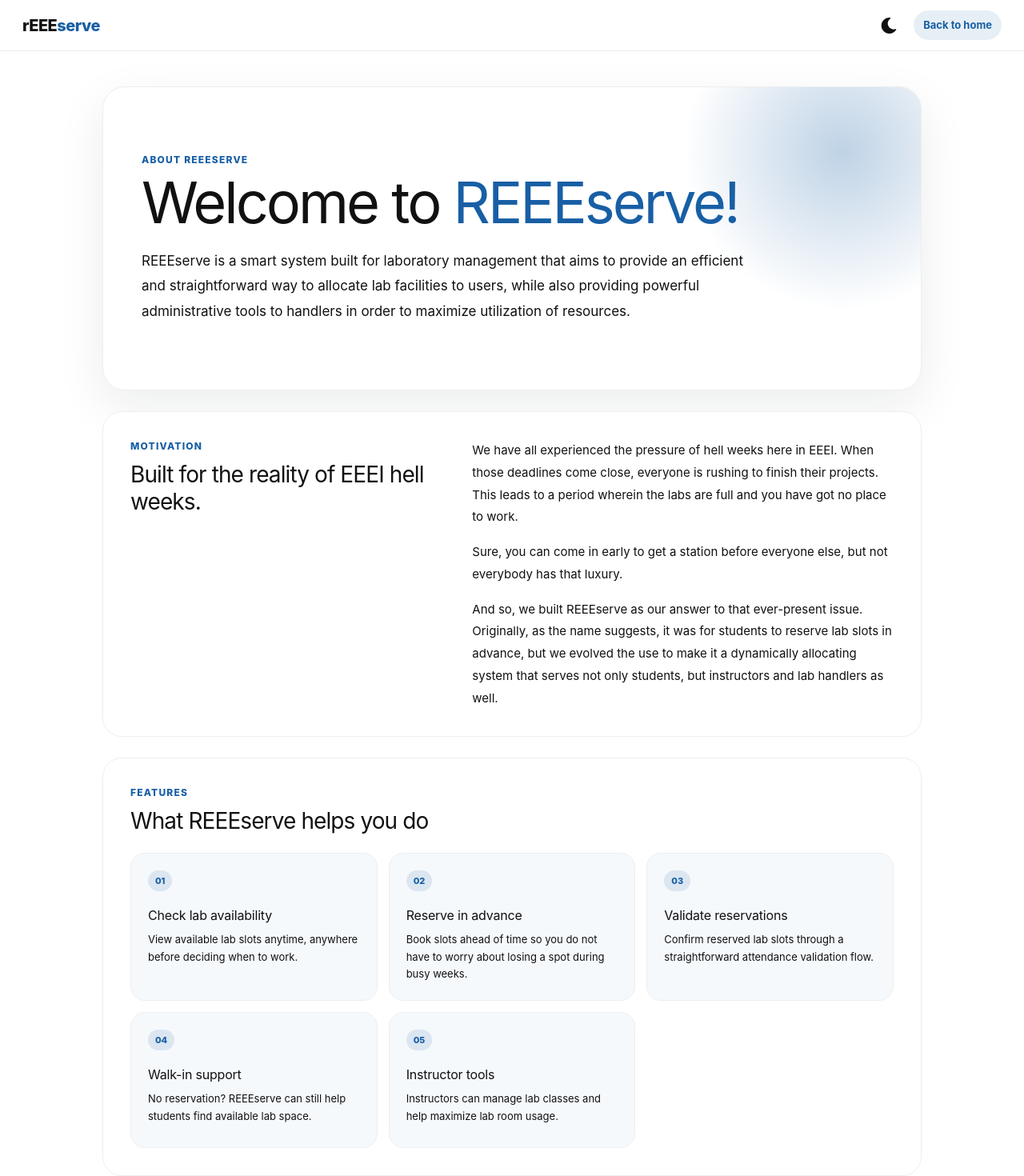
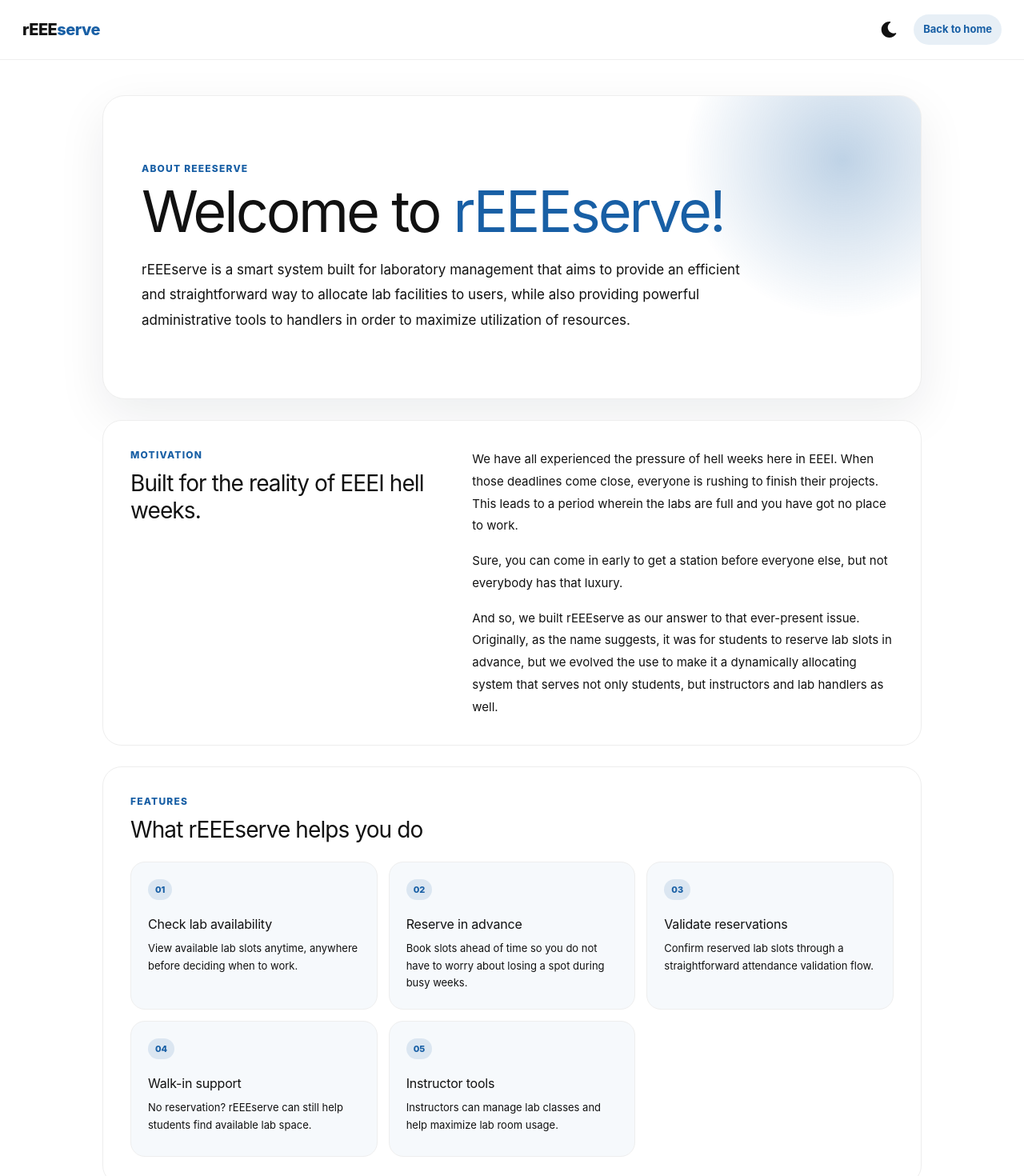
Before and after one commit to TristanSibug/rEEEserve, a Next.js app: page /about in a window 1280 px wide. Shown: the top 1470 px of the page at 80% size. Built offline with nearby package versions, Linux system fonts and the light colour scheme.

Commit message:
about page pt 3

```diff
--- a/app/about/page.tsx
+++ b/app/about/page.tsx
@@ -19,7 +19,7 @@ const features = [
   },
   {
     title: "Walk-in support",
-    text: "No reservation? REEEserve can still help students find available lab space.",
+    text: "No reservation? rEEEserve can still help students find available lab space.",
   },
   {
     title: "Instructor tools",
@@ -70,14 +70,14 @@ export default function AboutPage() {
           <div className="heroGlow" />
 
           <div className="heroContent">
-            <p className="eyebrow">About REEEserve</p>
+            <p className="eyebrow">About rEEEserve</p>
 
             <h1>
-              Welcome to <span>REEEserve!</span>
+              Welcome to <span>rEEEserve!</span>
             </h1>
 
             <p className="heroText">
-              REEEserve is a smart system built for laboratory management that
+              rEEEserve is a smart system built for laboratory management that
               aims to provide an efficient and straightforward way to allocate
               lab facilities to users, while also providing powerful
               administrative tools to handlers in order to maximize utilization
@@ -106,7 +106,7 @@ export default function AboutPage() {
             </p>
 
             <p>
-              And so, we built REEEserve as our answer to that ever-present
+              And so, we built rEEEserve as our answer to that ever-present
               issue. Originally, as the name suggests, it was for students to
               reserve lab slots in advance, but we evolved the use to make it a
               dynamically allocating system that serves not only students, but
@@ -118,7 +118,7 @@ export default function AboutPage() {
         <section className="section reveal">
           <div className="sectionHeader">
             <p className="sectionLabel">Features</p>
-            <h2>What REEEserve helps you do</h2>
+            <h2>What rEEEserve helps you do</h2>
           </div>
 
           <div className="featureGrid">
@@ -161,11 +161,10 @@ export default function AboutPage() {
         }
 
         .nav {
-          height: 64px;
           display: flex;
           align-items: center;
           justify-content: space-between;
-          padding: 0 28px;
+          padding: 18px 28px;
           border-bottom: 1px solid var(--border);
           background: var(--surface);
           position: sticky;
```
